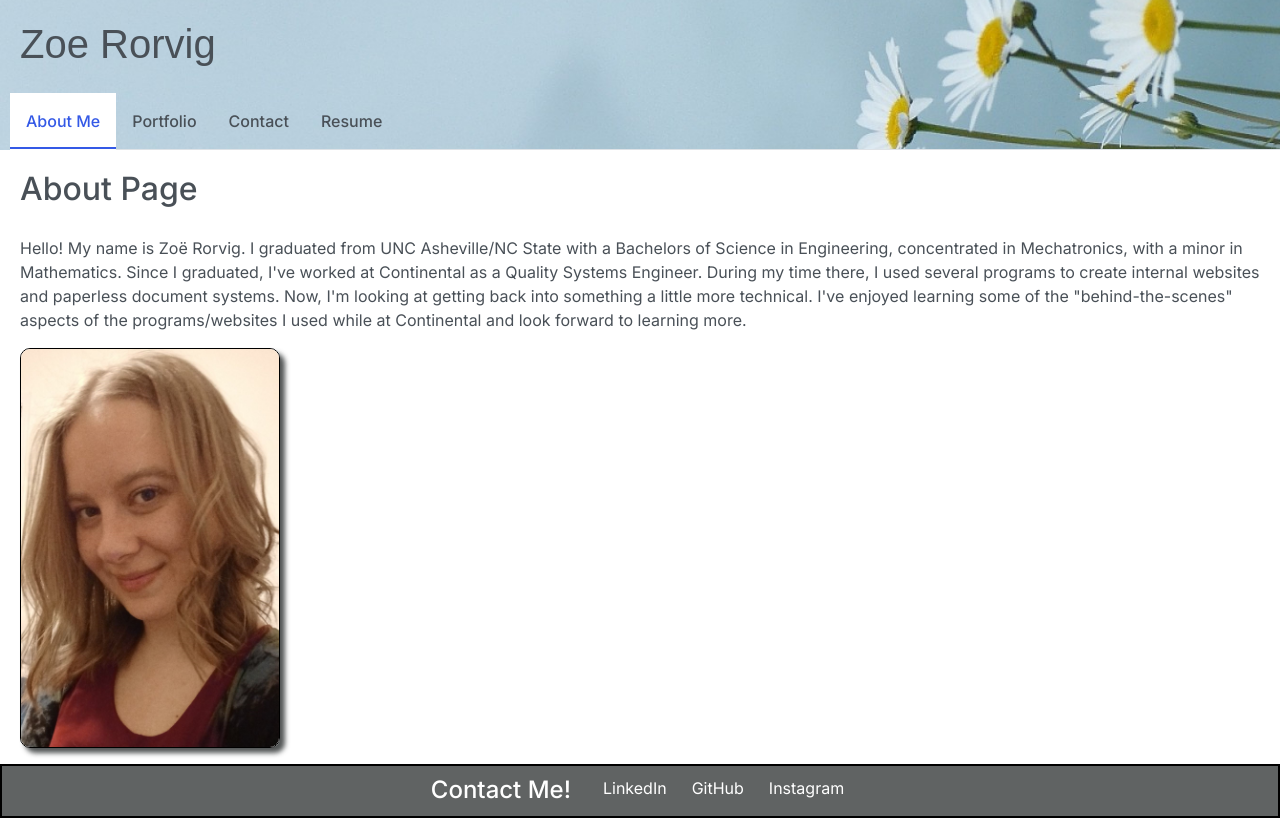
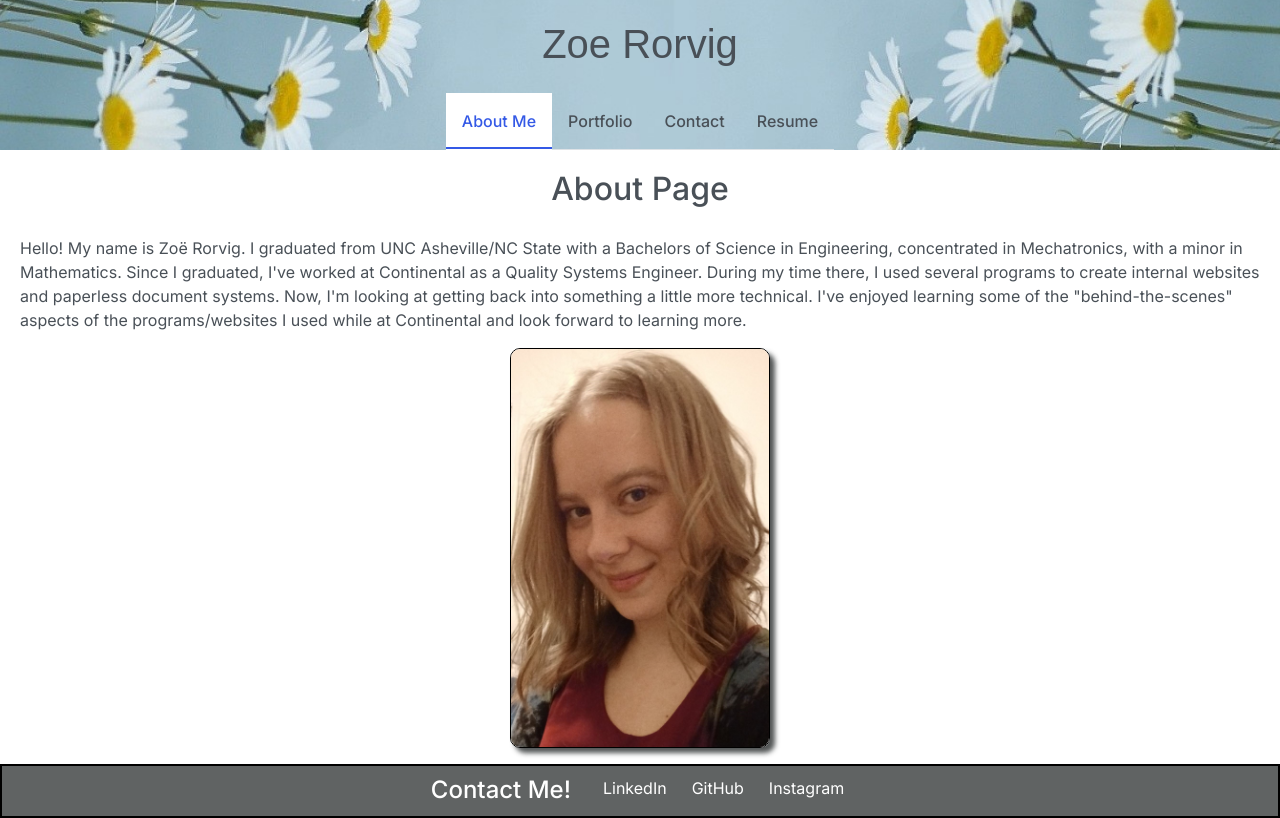
Before and after one commit to ZoeRorvig/my-react-portfolio, a React (Create React App) app: page / in a window 1280 px wide. Built offline with nearby package versions, Linux system fonts and the light colour scheme.

Commit message:
updated styling

```diff
--- a/src/App.css
+++ b/src/App.css
@@ -1,6 +1,7 @@
 header {
     display: flex;
     justify-content: space-between;
+    align-items: center;
     flex-direction: column;
     background-image: url("./images/flowers.jpg");
     background-size: contain;
@@ -11,14 +12,10 @@ header {
 }
 
 h1 {
-    font-size: 50;
+    font-size: 50px;
     font-family: Gabriola, sans-serif;
     margin: 20px;
     padding-top: 20px;
-}
-
-nav {
-    margin-left: 10px;
 }
 
 body {
@@ -27,6 +24,9 @@ body {
 }
 
 .pages {
+    display: flex;
+    align-items: center;
+    flex-direction: column;
     padding: 20px;
 }
 
```
Also changed, not shown: src/images/flowers.jpg.
